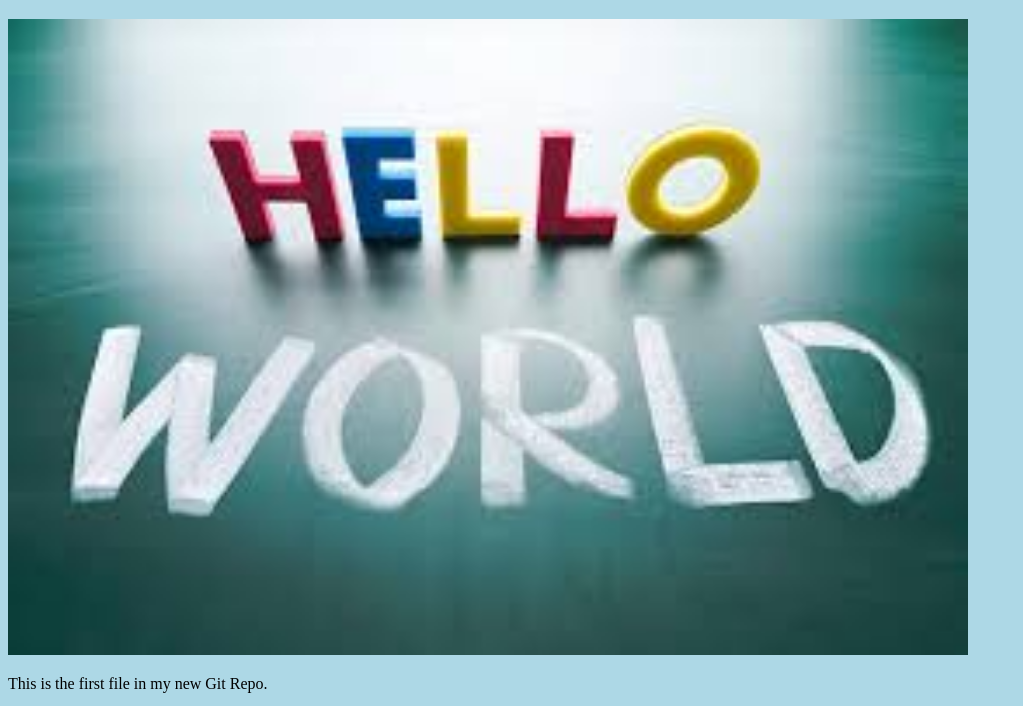
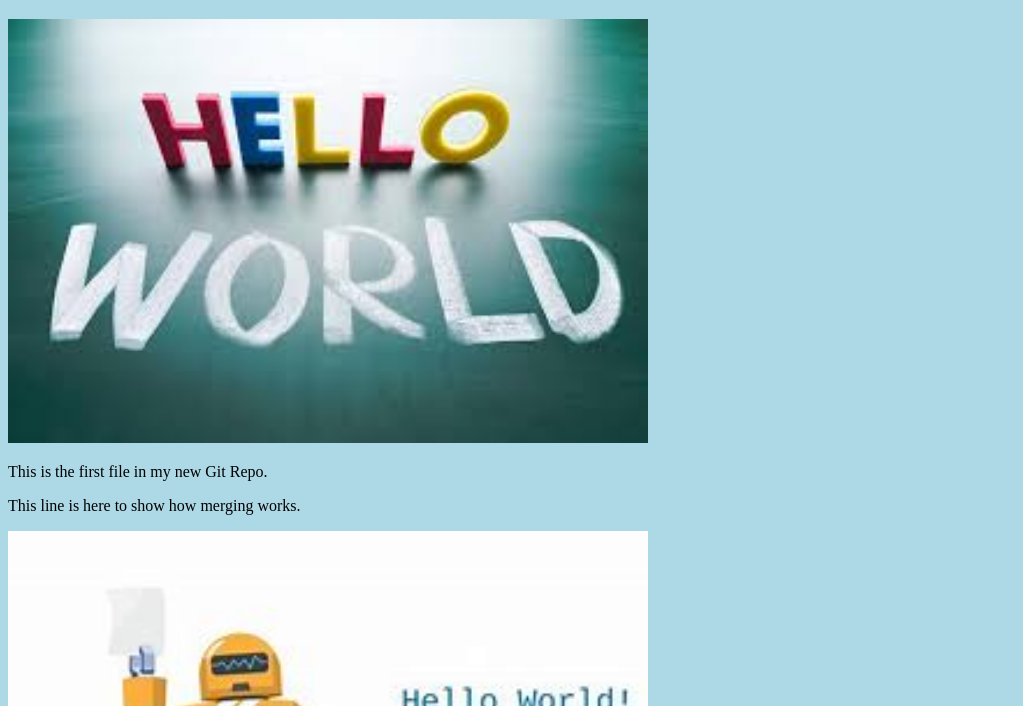
Before and after one commit to Ljutard2023/hello_world, a plain HTML site: page index.htm in a window 1280 px wide. Shown: the part 61-767 px from the top of the page, without its empty margins (0-1023 px from the left). Drawn offline with Linux system fonts and the light colour scheme.

Commit message:
Updated index.html. Resized image

```diff
--- a/index.htm
+++ b/index.htm
@@ -7,11 +7,10 @@
 <body>
 
 <h1>Hello world!</h1>
-<div><img src="img_hello_world.jpg" alt="Hello World from Space" style="width:100%;max-width:960px"></div>
-<p>This is the first file in my new Git Repo.</p>
-<div><img src="img_hello_git.jpg" alt="Hello Git" style="width:100%;max-width:640px"></div>
+<div><img src="img_hello_world.jpg" alt="Hello World from Space" style="width:100%;max-width:640px"></div>
 <p>This is the first file in my new Git Repo.</p>
 <p>This line is here to show how merging works.</p>
+<div><img src="img_hello_git.jpg" alt="Hello Git" style="width:100%;max-width:640px"></div>
 
 </body>
 </html>
```
